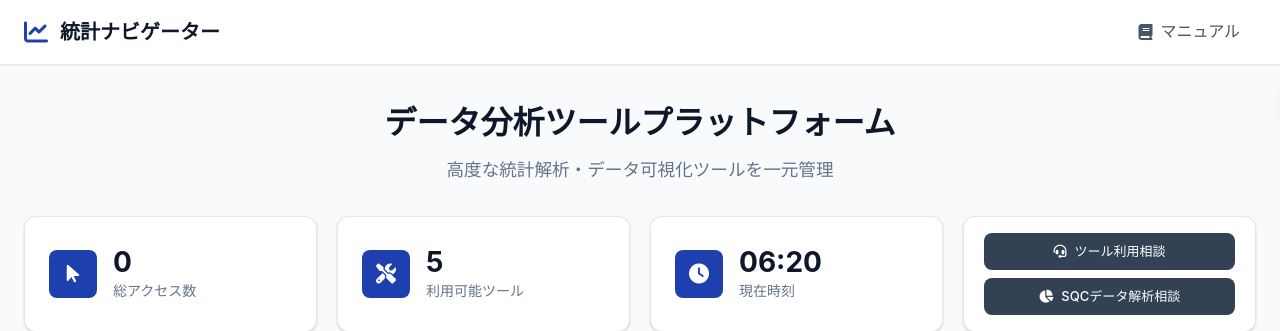
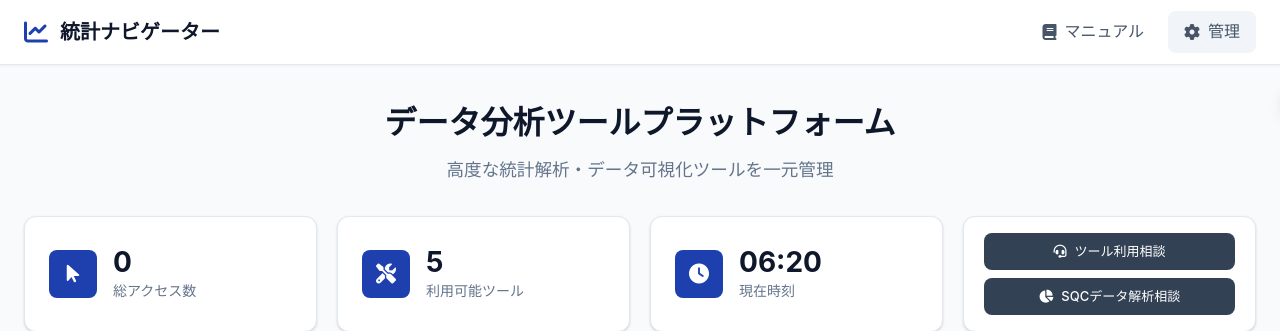
Before and after one commit to cuichunxue/website_app, a Flask app: page / in a window 1280 px wide. Shown: the top 331 px of the page. Run offline with Flask 3, Linux system fonts and the light colour scheme.

Commit message:
Restore admin link on main navigation
Admin link is now visible but still requires password authentication.

https://claude.ai/code/session_018KWknCnD5eeKK51TCqMWKS

```diff
--- a/templates/index.html
+++ b/templates/index.html
@@ -18,6 +18,9 @@
             <div class="nav-links">
                 <a href="/static/pdfs/DataView_Manual.pdf" target="_blank" class="nav-link">
                     <i class="fas fa-book"></i> マニュアル
+                </a>
+                <a href="/admin" class="nav-link nav-admin">
+                    <i class="fas fa-cog"></i> 管理
                 </a>
             </div>
         </div>
```
